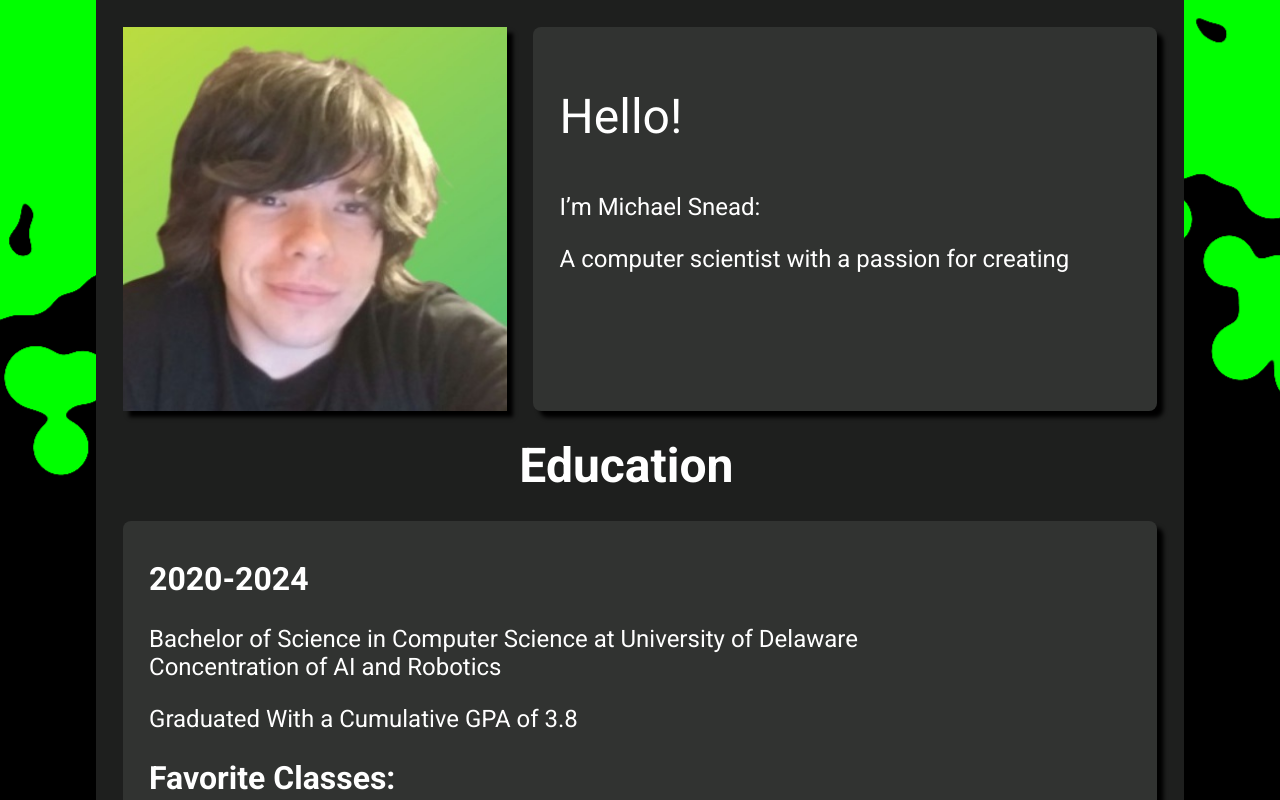
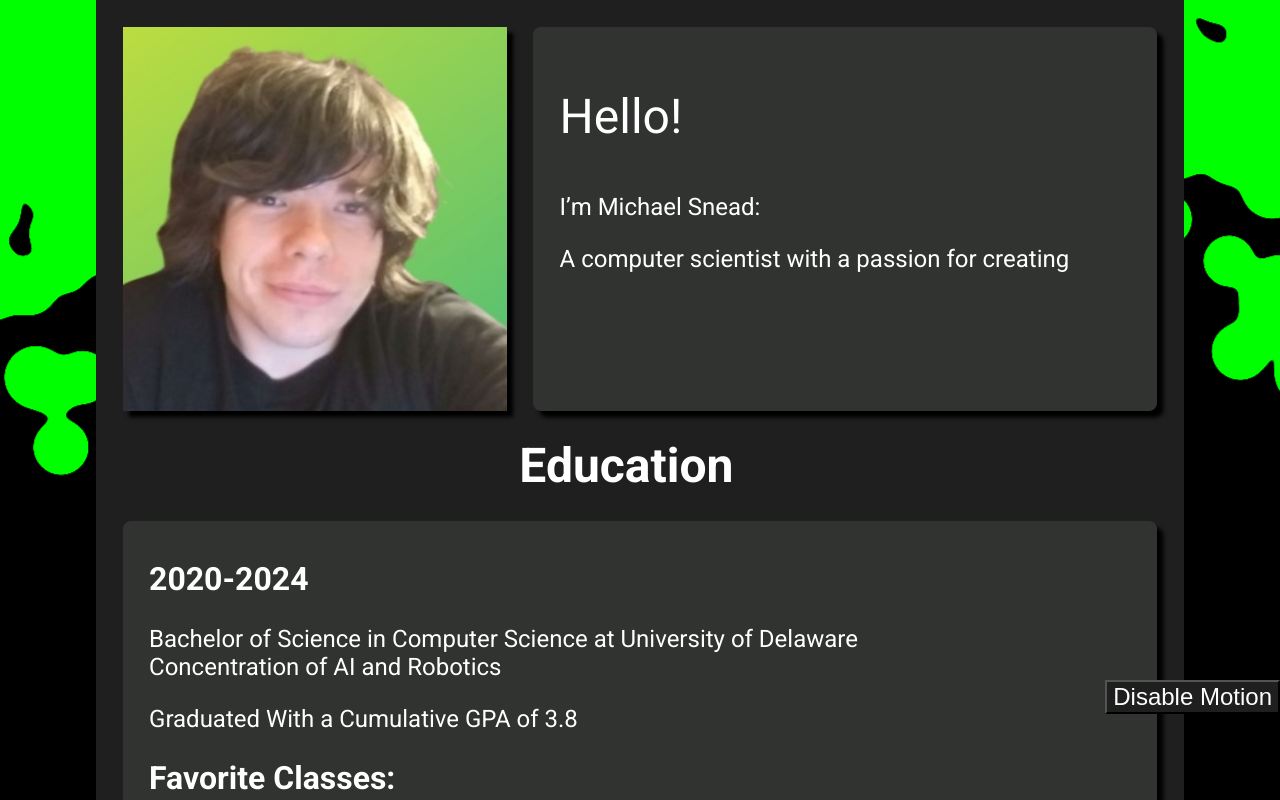
Before and after one commit to ydnamjs/personal-website, a React (Create React App) app: page / in a window 1280 px wide. Shown: the top 800 px of the page. Built offline with nearby package versions, Linux system fonts and the light colour scheme.

Commit message:
Added basic disable motion button for accessibility

```diff
--- a/public/background.js
+++ b/public/background.js
@@ -1,5 +1,5 @@
-const canvas = document.getElementById("background");
-const context = canvas.getContext("2d");
+let canvas = document.getElementById("background");
+let context = canvas.getContext("2d");
 canvas.width = window.innerWidth;
 canvas.height = window.innerHeight;
 
--- a/src/App.css
+++ b/src/App.css
@@ -16,3 +16,12 @@
 	z-index: -1;
 	position: fixed;
 }
+
+#toggle-motion-button {
+	position: fixed;
+	top: 85%;
+	right: 0%;
+	font-size: 24px;
+	background-color: #1e1f1e;
+	color: white;
+}
--- a/src/App.tsx
+++ b/src/App.tsx
@@ -1,4 +1,4 @@
-import React, {useEffect} from "react";
+import React, {useEffect, useState} from "react";
 import "./App.css";
 import {MainPanel} from "./main-panel/MainPanel";
 import {AboutMe} from "./about-me/AboutMe";
@@ -7,6 +7,8 @@ import {Helmet} from "react-helmet";
 let scriptAttached = false;
 
 function App() {
+	const [motionEnabled, setMotionEnabled] = useState(true);
+
 	useEffect(() => {
 		if (!scriptAttached) {
 			scriptAttached = true;
@@ -16,9 +18,10 @@ function App() {
 			document.body.appendChild(script);
 			return () => {
 				script.remove();
+				console.log("removed");
 			};
 		}
-	}, []);
+	}, [motionEnabled]);
 
 	return (
 		<div className="container">
@@ -28,7 +31,18 @@ function App() {
 			<MainPanel>
 				<AboutMe></AboutMe>
 			</MainPanel>
-			<canvas id="background" />
+			{motionEnabled && <canvas id="background" />}
+			{!motionEnabled && <div id="background" />}
+			{motionEnabled && (
+				<button
+					id="toggle-motion-button"
+					onClick={() => {
+						setMotionEnabled(!motionEnabled);
+					}}
+				>
+					Disable Motion
+				</button>
+			)}
 		</div>
 	);
 }
```
Also changed, not shown: src/main-panel/MainPanel.tsx (+0 -14 lines).
